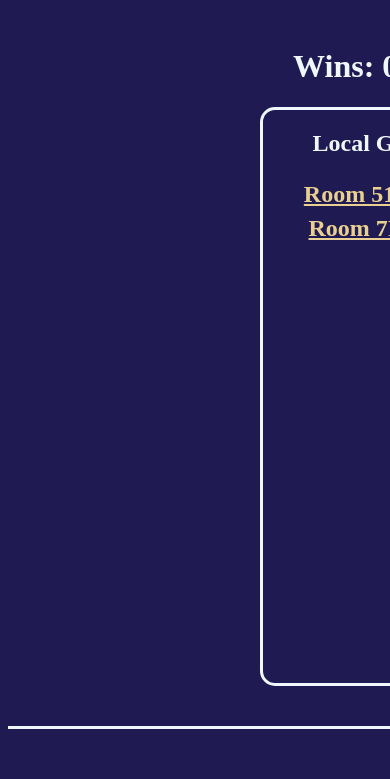
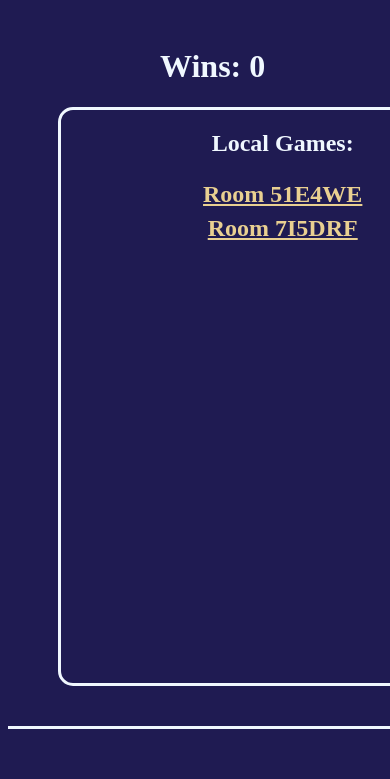
Before and after one commit to clgoins/pyChess, a Django app: page / in a window 390 px wide; the page is wider, and only the part inside the window is pictured. Shown: the part 92-871 px from the top of that part. Run offline with Django 4.2, Linux system fonts and the light colour scheme; a user stored in the database is signed in; data comes from the database, SQL or seed files in the repository; some libraries are stand-ins or nearby versions.

Commit message:
Added a media query to homepage
Will now stretch columns out wider if the screen width is < 1500px. Makes info much more legible on mobile screens.

```diff
--- a/pychess/templates/pychess/index.html
+++ b/pychess/templates/pychess/index.html
@@ -9,13 +9,20 @@ pyChess Home
 {% block body %}
 
     <style>
-        td {
-            height:24px;
+
+        .infoTable {
+            width:65%;
+        }
+
+        @media (max-width:1500px) {
+            .infoTable{
+                width:90%;
+            }
         }
     </style>
 
     <div class="centeredContent">
-        <div style="display:flex; flex-direction: column; align-items: center; justify-content:flex-start; width:50%; height:95%;">
+        <div class="infoTable" style="display:flex; flex-direction: column; align-items: center; justify-content:flex-start; height:95%;">
 
             <div style="display: flex; flex-direction: row; flex-basis: 10%; flex-shrink:0; width: 100%; text-align:center; justify-content: center;">
                     <div style="flex-basis:33%;">
```
